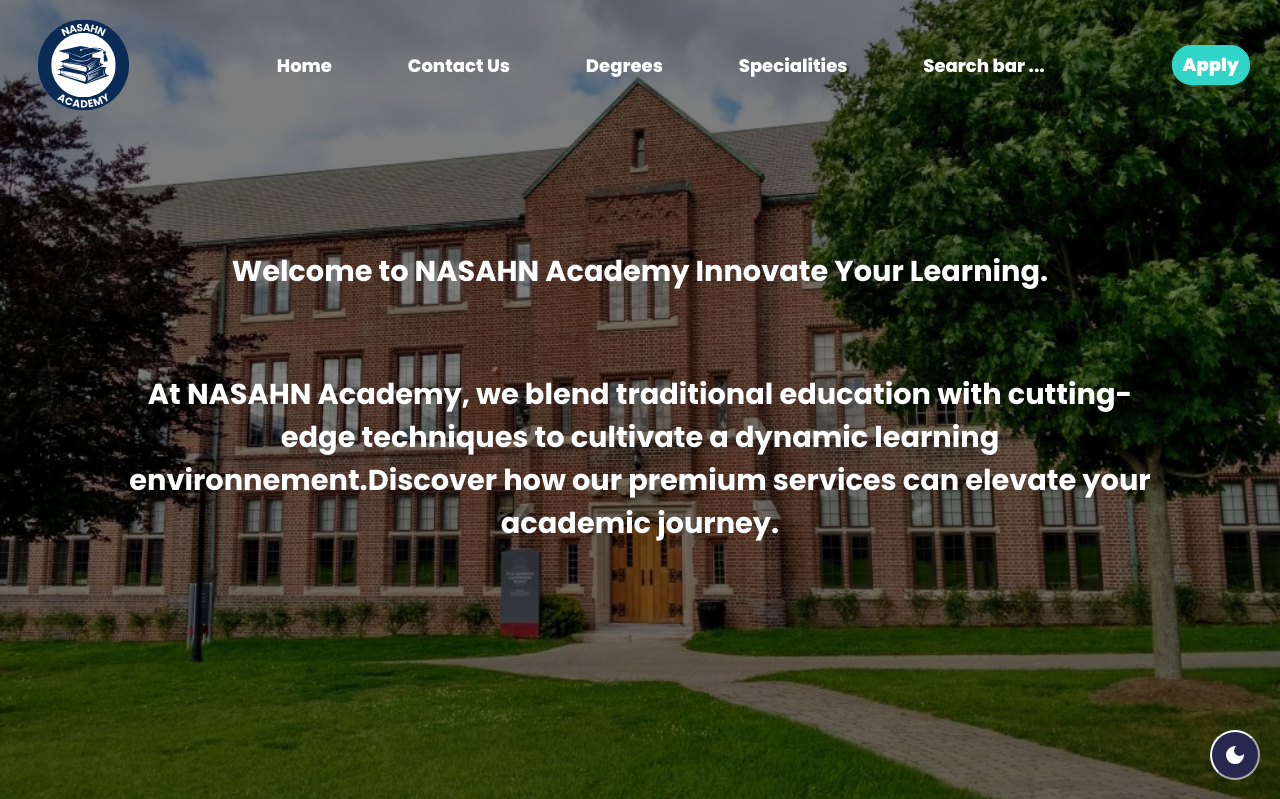
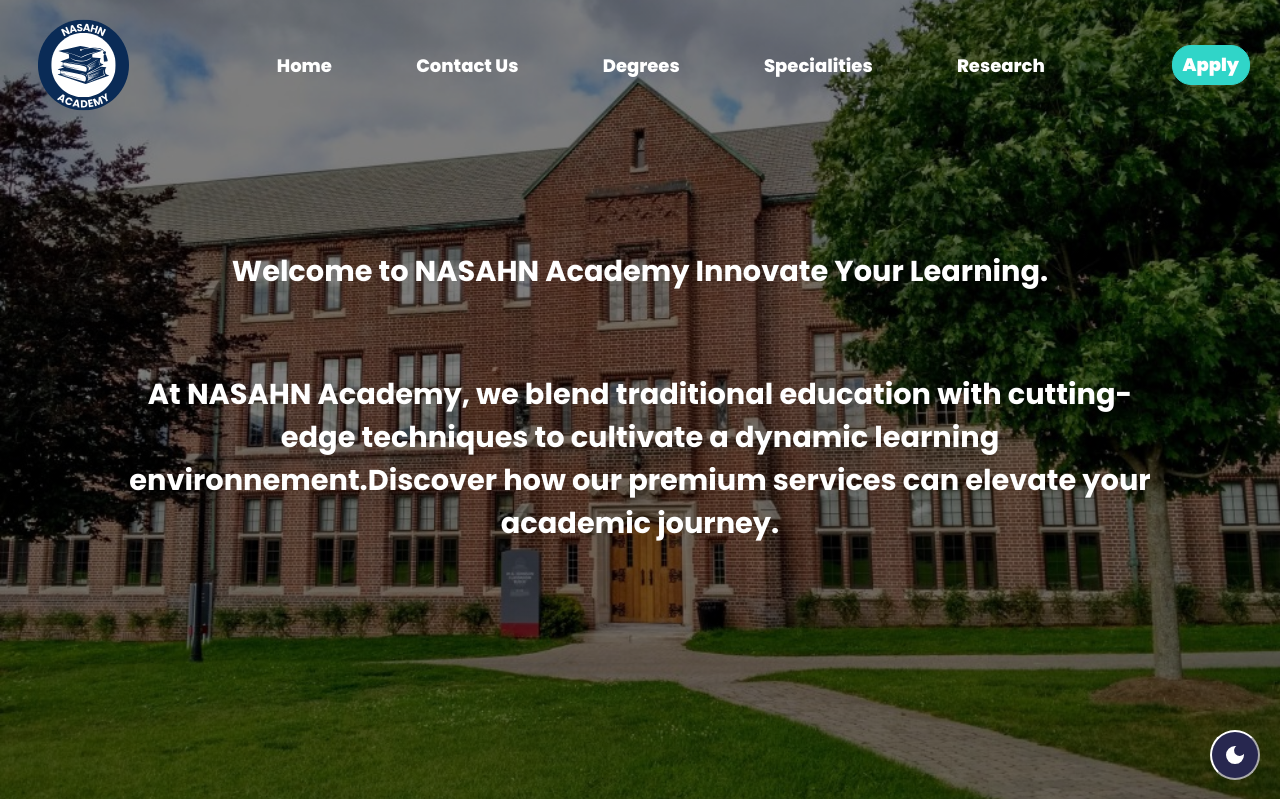
Before and after one commit to iamAbdo/TecWeb, a PHP site: page / in a window 1280 px wide. Shown: the top 799 px of the page. Run offline with PHP 8.4, Linux system fonts and the light colour scheme; data that the repository does not hold is empty.

Commit message:
reasearch

```diff
--- a/index.php
+++ b/index.php
@@ -61,7 +61,7 @@ while ($row = mysqli_fetch_assoc($result)) {
                         <?php endforeach; ?>
                     </ul>
                 </li>
-                <li>Search bar ...</li>
+                <li>Research</li>
             </ul>
             <div class="buttons">
 
```
